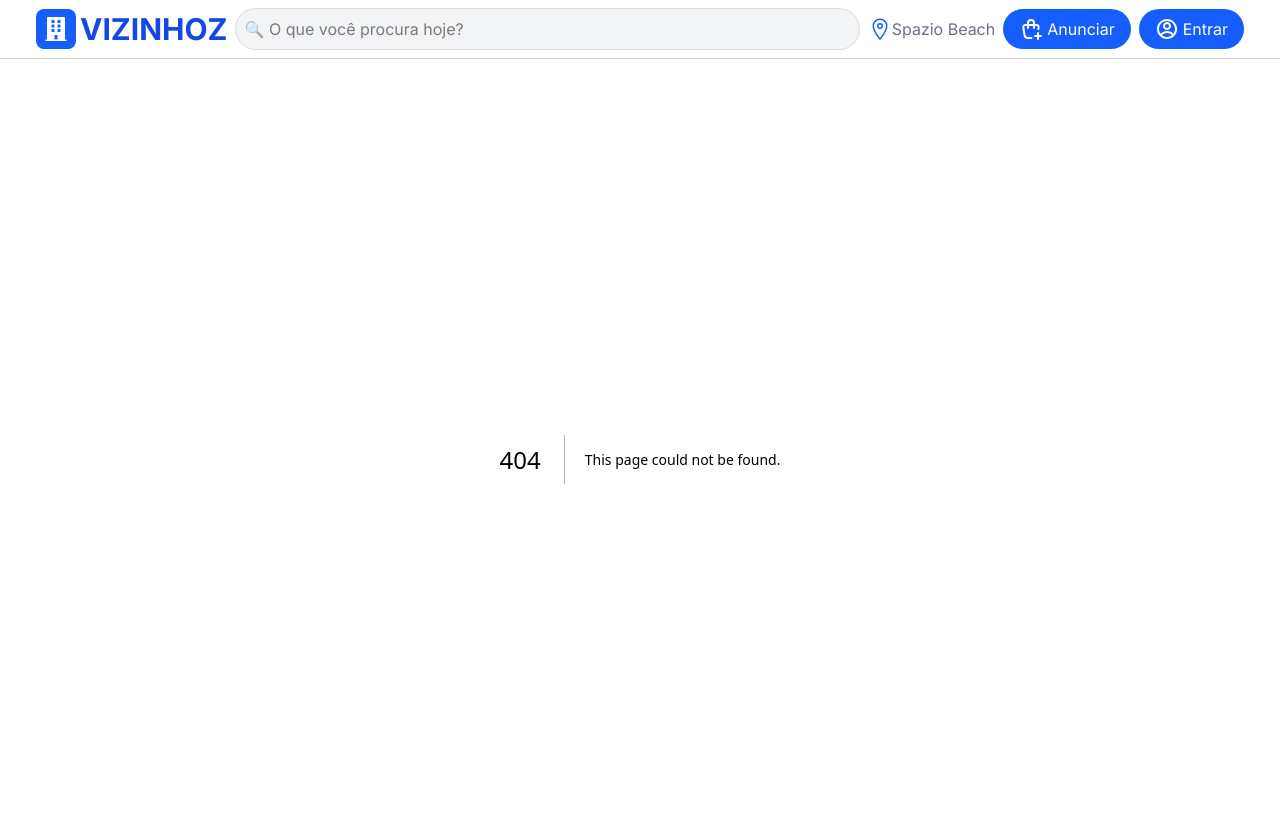
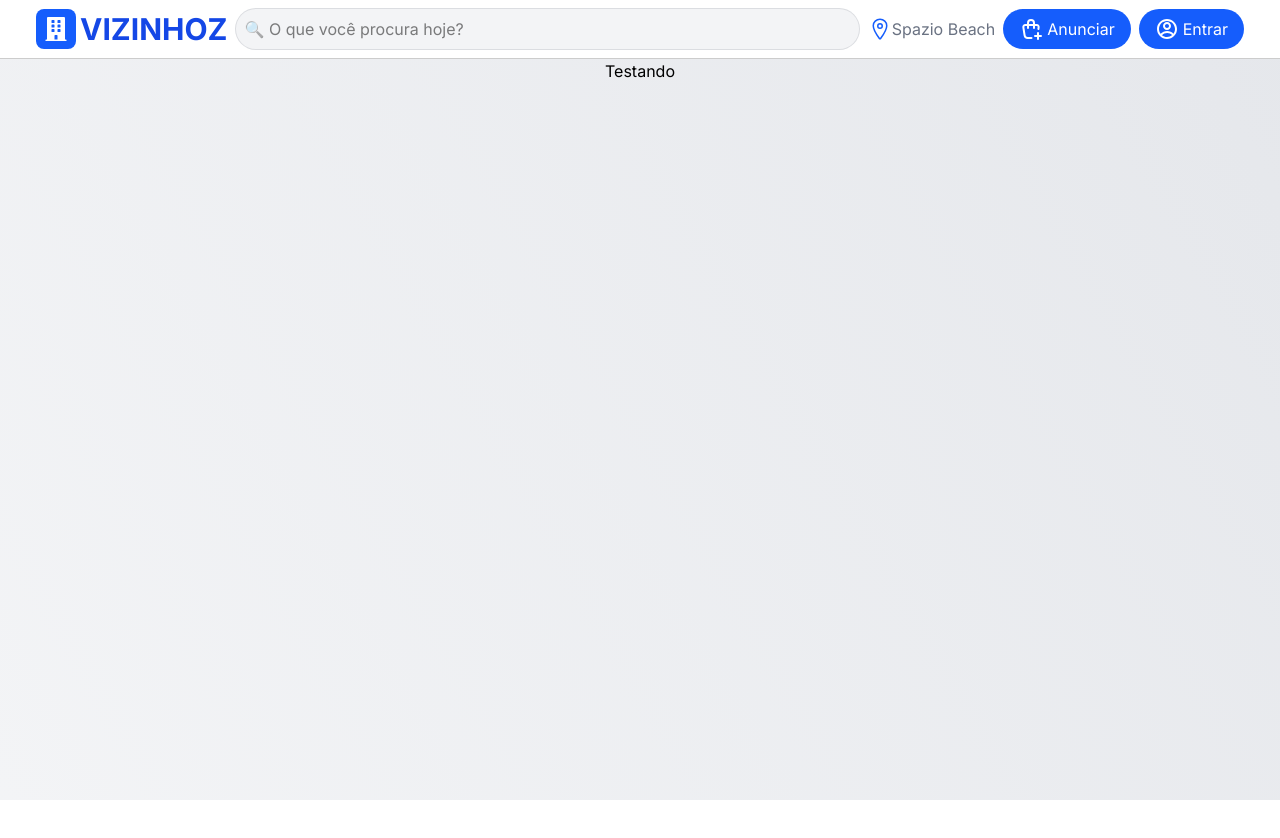
Before and after one commit to Henrincode/vizinhoz-next, a Next.js app: page /testando in a window 1280 px wide. Before the commit this address had no page. Shown: the top 838 px of the page. After the commit the page ends 800 px from the top, so only its background shows below. Built offline with nearby package versions, Linux system fonts and the light colour scheme.

Commit message:
bug: resolvendo problema onde eu não exportava o component teste, então fiz um Testando e um Teste

```diff
--- /dev/null
+++ b/app/testando/page.tsx
@@ -0,0 +1,5 @@
+export default function Testando() {
+    return(
+        <div className="text-center">Testando</div>
+    )
+}
```
Also changed, not shown: app/teste/page.tsx (deleted).
